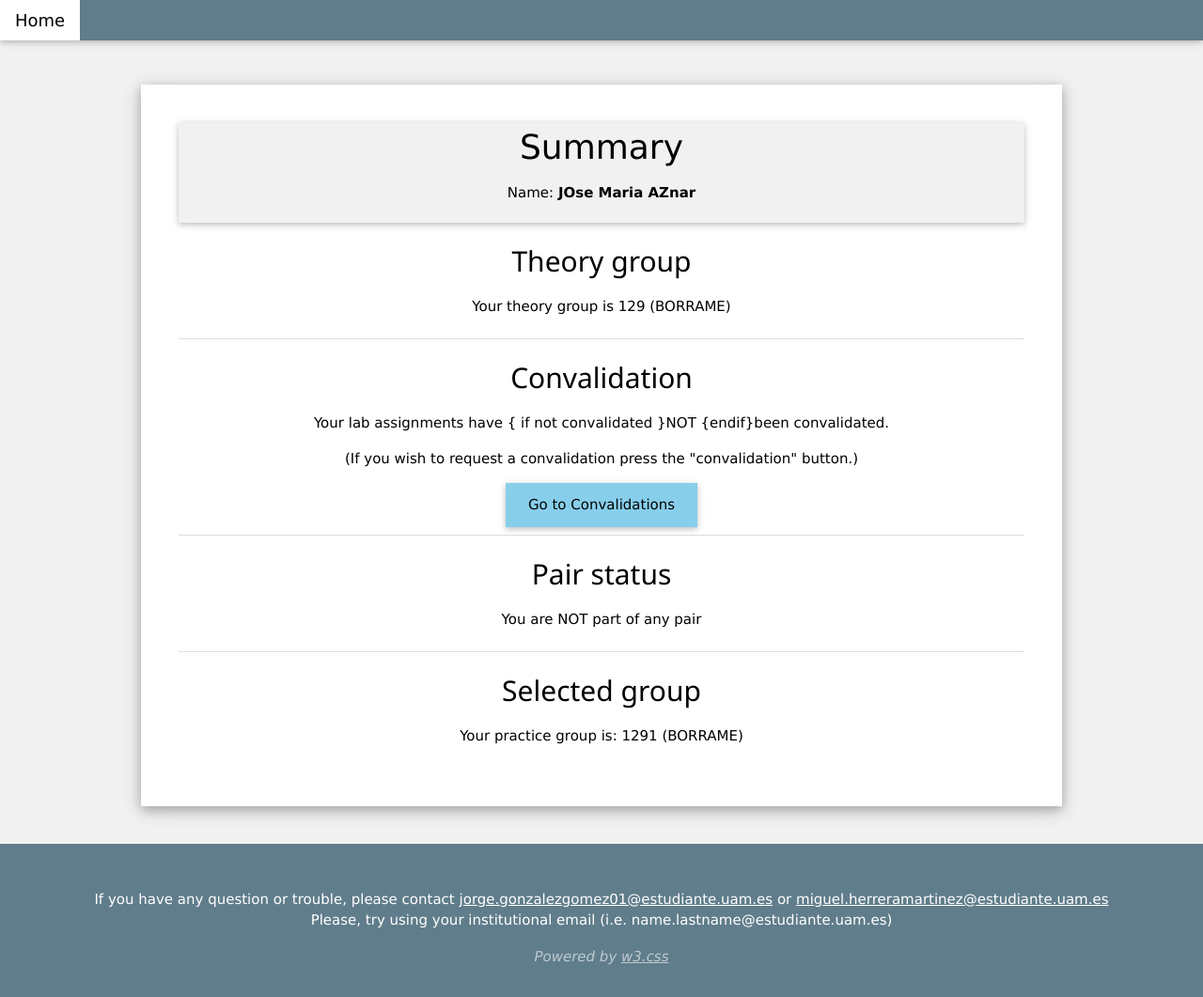
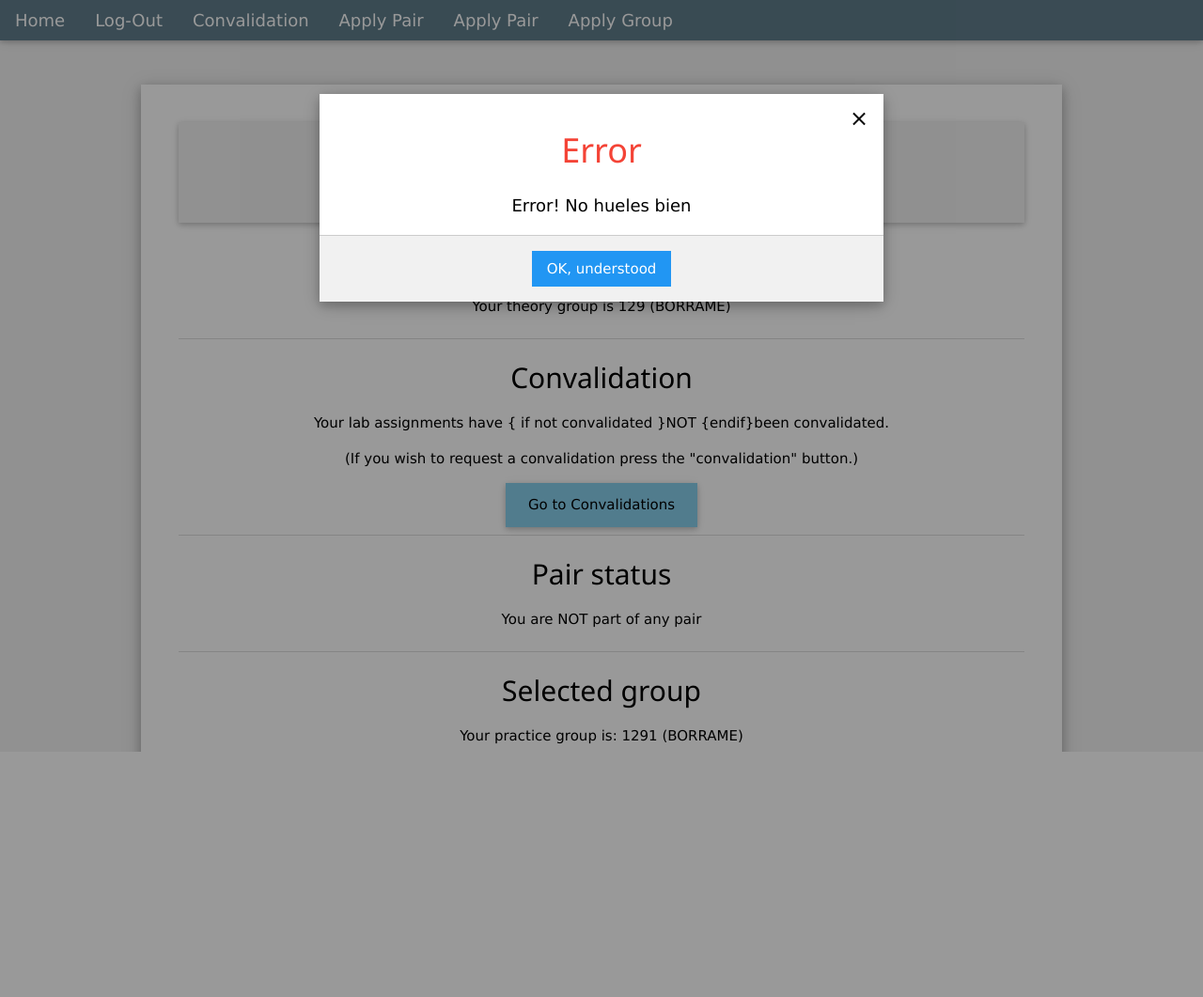
Before and after one commit to mherrera01/psi_1391_4_p3, a Django app: page / in a window 1280 px wide. Shown: the whole page at 94% size. After the commit the page ends 800 px from the top, so only its background shows below. Run offline with Django 3.2, Linux system fonts and the light colour scheme; the visitor is signed in with stand-in values (Sample User, id 1).

Commit message:
We have a great base for the future

```diff
--- a/core/views.py
+++ b/core/views.py
@@ -1,12 +1,55 @@
 from django.shortcuts import render, redirect
 from django.urls import reverse
+from django.contrib.auth import authenticate, login, logout
 
 
 def home(request):
     context_dict = {}
-    context_dict["usuario"] = "Pepe"
+    context_dict["error"] = "Error! No hueles bien"
     return render(request, 'core/home.html', context_dict)
 
 
-def login(request):
+def student_login(request):
+    context_dict = {}
+    if request.method == 'POST':
+        username = request.POST['username']
+        password = request.POST['password']
+
+        # Use Django's machinery to attempt to see if the username/password
+        # combination is valid - a User object is returned if it is.
+        user = authenticate(username=username, password=password)
+
+        # If we have a User object, the details are correct.
+        # If None (Python's way of representing the absence of a value), no user
+        # with matching credentials was found.
+        if user:
+            # Is the account active? It could have been disabled.
+            if user.is_active:
+                # If the account is valid and active, we can log the user in.
+                # We'll send the user back to the homepage.
+                login(request, user)
+                return redirect(reverse('rango:index'))
+            else:
+                # An inactive account was used - no logging in!
+                return HttpResponse("Your Rango account is disabled.")
+        else:
+            # Bad login details were provided. So we can't log the user in.
+            print("Invalid login details: {0}, {1}".format(username, password))
+            return HttpResponse("Invalid login details supplied.")
+    return render(request, 'core/login.html', context_dict)
+
+
+def student_logout(request):
     return redirect(reverse('home'))
+
+
+def convalidation(request):
+    return redirect(reverse('home'))
+
+
+def applypair(request):
+    return redirect(reverse('home'))
+
+
+def applygroup(request):
+    return redirect(reverse('home'))
--- a/labassign/settings.py
+++ b/labassign/settings.py
@@ -33,7 +33,8 @@
 # SECURITY WARNING: don't run with debug turned on in production!
 DEBUG = True
 
-ALLOWED_HOSTS = [u"127.0.0.1", u"hidden-peak-53167.herokuapp.com", u"localhost"]
+ALLOWED_HOSTS = [u"127.0.0.1", u"hidden-peak-53167.herokuapp.com",
+                 u"localhost"]
 
 
 # Application definition
--- a/labassign/urls.py
+++ b/labassign/urls.py
@@ -24,10 +24,11 @@
 urlpatterns = [
     path('', views.home),
     path('home/', views.home, name='home'),
-    path('login/', views.login, name='login'),
-#    path('logout/', views.logout),
-#    path('convalidation/', views.convalidation),
-#    path('applypair/', views.applypair),
-#    path('applygroup/', views.applygroup),
-    path('admin/', admin.site.urls),
+    path('login/', views.student_login, name='login'),
+    path('logout/', views.student_logout, name='logout'),
+    path('convalidation/', views.convalidation,
+         name='convalidation'),
+    path('applypair/', views.applypair, name='applypair'),
+    path('applygroup/', views.applygroup, name='applygroup'),
+    path('admin/', admin.site.urls, name='admin'),
 ] + static(settings.STATIC_URL, document_root=settings.STATIC_ROOT)
--- /dev/null
+++ b/static/psi.css
@@ -0,0 +1,5 @@
+.psi-hover {
+    opacity: 1;
+    transition: 0.3s;
+  }
+.psi-hover:hover {opacity: 0.7}
--- a/templates/core/base.html
+++ b/templates/core/base.html
@@ -8,34 +8,62 @@
     <meta charset="UTF-8" />
     <title>
         {% block title %}
-            {{title}}
+        {{title}}
         {% endblock %}
     </title>
     <link rel="stylesheet" href="{% static 'w3.css' %}" />
+    <link rel="stylesheet" href="{% static 'psi.css' %}" />
+    <link rel="shortcut icon" type="image/png" href="{% static 'favicon.ico' %}" />
 </head>
 
 <!-- Top navigation bar -->
 <div class="w3-top">
     <div class="w3-bar w3-card w3-left-align w3-large w3-blue-gray">
-        <a href="{% url 'home' %}" class="w3-bar-item w3-button w3-padding-medium w3-hover-white">Home</a>
+        <a href="{% url 'home' %}" class="psi-hover w3-bar-item w3-button w3-padding-medium w3-hover-white">Home</a>
         {% if user.is_authenticated %}
-        <!-- These links are only shown when you're logged in -- >
-        <a href="{% url 'core:logout' %}" class="w3-bar-item w3-button w3-padding-medium w3-hover-white">Log-Out</a>
-        <a href="{% url 'core:convalidation' %}" class="w3-bar-item w3-button w3-padding-medium w3-hover-white">Convalidation</a>
-        <a href="{% url 'core:applypair' %}" class="w3-bar-item w3-button w3-padding-medium w3-hover-white">Apply Pair</a>
-        <a href="{% url 'core:breakpair' %}" class="w3-bar-item w3-button w3-padding-medium w3-hover-white">Apply Pair</a>
-        <a href="{% url 'core:applygroup' %}" class="w3-bar-item w3-button w3-padding-medium w3-hover-white">Apply Group</a> -->
+        <!-- These links are only shown when you're logged in -->
+        <a href="{% url 'logout' %}"
+            class="psi-hover w3-bar-item w3-button w3-padding-medium w3-hover-white">Log-Out</a>
+        <a href="{% url 'convalidation' %}"
+            class="psi-hover w3-bar-item w3-button w3-padding-medium w3-hover-white">Convalidation</a>
+        <a href="{% url 'applypair' %}" class="psi-hover w3-bar-item w3-button w3-padding-medium w3-hover-white">Apply
+            Pair</a>
+        <a href="{% url 'breakpair' %}" class="psi-hover w3-bar-item w3-button w3-padding-medium w3-hover-white">Apply
+            Pair</a>
+        <a href="{% url 'applygroup' %}" class="psi-hover w3-bar-item w3-button w3-padding-medium w3-hover-white">Apply
+            Group</a>
         {% else %}
         <!-- These links are only shown when you're NOT logged in -->
-        <a href="{% url 'login' %}" class="w3-bar-item w3-button w3-padding-medium w3-hover-white">Log-In</a>
+        <a href="{% url 'login' %}" class="psi-hover w3-bar-item w3-button w3-padding-medium w3-hover-white">Log-In</a>
         {% endif %}
     </div>
 </div>
 
 <body>
+    {% if error %}
+    <div id="error_popup" class="w3-modal" style="display: block;">
+        <div class="w3-modal-content w3-card-4 w3-animate-zoom" style="max-width:600px;">
+            <!---->
+            <div class="w3-center"><br>
+                <span onclick="document.getElementById('error_popup').style.display='none'"
+                    class="w3-button w3-xlarge w3-hover-red w3-display-topright"
+                    title="Close error message">&times;</span>
+            </div>
+            <div class="w3-center">
+                <h1 class="w3-text-red">Error</h1>
+                <p class="w3-large">{{error}}</p>
+            </div>
+            <div class="w3-container w3-border-top w3-padding-16 w3-light-grey w3-center">
+                <button onclick="document.getElementById('error_popup').style.display='none'" type="button"
+                    class="psi-hover w3-button w3-blue w3-hover-blue">OK, understood</button>
+
+            </div>
+        </div>
+    </div>
+    {% endif %}
     <div class="w3-container w3-center w3-light-gray" style="padding-top: 90px; padding-bottom: 40px">
-    {% block content %}
-    {% endblock %}
+        {% block content %}
+        {% endblock %}
     </div>
 </body>
 
--- a/templates/core/home.html
+++ b/templates/core/home.html
@@ -20,7 +20,8 @@
                 <h2>Convalidation</h2>
                 <p>Your lab assignments have { if not convalidated }NOT {endif}been convalidated.</p>
                 <p>(If you wish to request a convalidation press the "convalidation" button.)</p>
-                <a type="submit" class="w3-card w3-button w3-light-blue w3-padding-large w3-hover-light-blue w3-hover-shadow"
+                <!-- {% url 'convalidation' %} -->
+                <a type="submit" class="psi-hover w3-card w3-button w3-light-blue w3-padding-large w3-hover-light-blue w3-hover-shadow"
                     href="google.com"
                     style="cursor: pointer; text-decoration: none;">Go to Convalidations</a>
             </li>
```
Also changed, not shown: templates/core/login.html (added, +19 -0 lines), templates/core/template.html (added, +10 -0 lines), static/favicon.ico (added).
